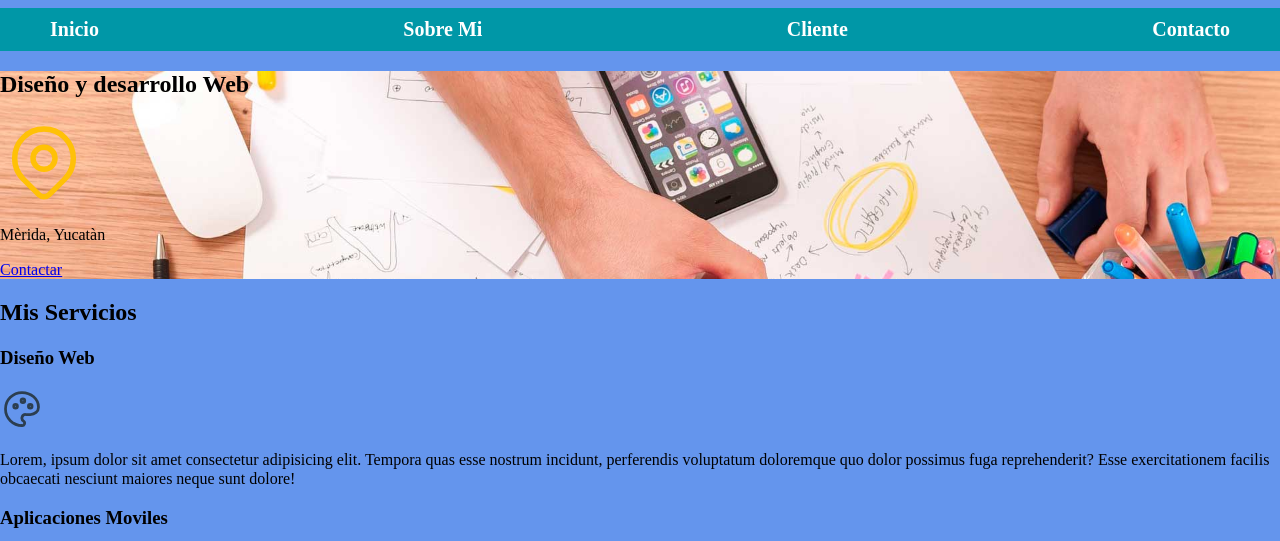
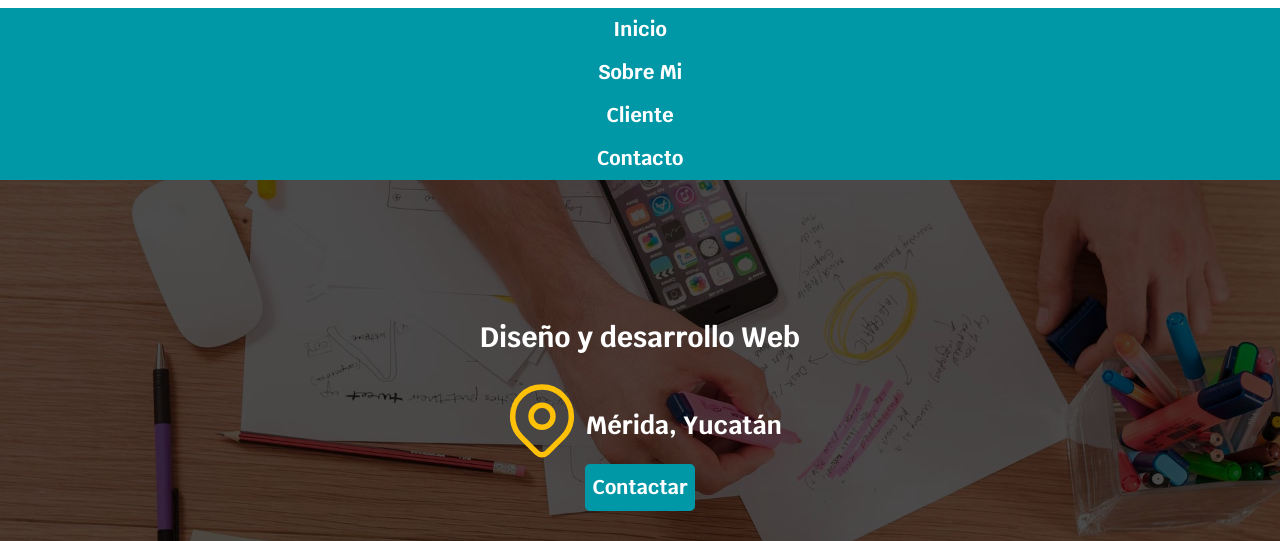
Before and after one commit to david011902/Pr-ctica-1---Developer-page, a plain HTML site: page index.html in a window 1280 px wide. Shown: the part 87-628 px from the top of the page. Drawn offline with Linux system fonts and the light colour scheme.

Commit message:
Hero finished

```diff
--- a/css/styles.css
+++ b/css/styles.css
@@ -8,6 +8,7 @@
     --primario: #ffc107;
     --secundario: #0097a7;
     --gris: #757575;
+    --grisClaro: #b6b6b6;
 }
 
 
@@ -16,20 +17,35 @@
 }
 body{
     font-size: 16px;
-    background-color: antiquewhite;
+    font-family: 'Krub', sans-serif;
+    /*background-color: antiquewhite;*/
+    background-image: linear-gradient
+    (to top, var(--grisClaro) 0%,  var(--blanco) 100%); /* De gris claro a oscuro */
+}
+
+/*Tipografia*/
+h1{
+    font-size: 3.8rem;
+}
+
+h2{
+    font-size: 2.8rem;
+}
+
+h3{
+    font-size: 1.8rem;
+}
+
+h1,h2,h3{
+    text-align: center;
 }
 
 
-.titulo{
-text-align: center;
-font-size: 3.8rem;
-}
 .titulo span{
-font-size: 2rem;
+    font-size: 2rem;
 }
 
 .navegacion-principal{
-    background-color: var(--secundario);
     display: flex; /*Flexbox esta diseñado para alinear elementos en los diseños*/
     /*justify-content para FILAS/ align-item es para COLUMNAS (flex-direction)*/
     justify-content: space-between;
@@ -62,7 +78,7 @@
 480px para moviles
 780px para tablets*/
 
-
+/*
 @media (min-width: 480px){
     body {
         background-color: blue;
@@ -80,9 +96,65 @@
     justify-content: space-between;
     }
     }
-
+*/
 .hero{
     background-image: url(../img/hero.jpg);/* ../ es para regresar un nivel de directorio ya que la carpeta img esta afuera de "css"*/
     background-repeat: no-repeat; /* Sirve para evitar la repeticion de la imagen cuando es pequeña*/
     background-size: cover;/*Sirve para cubrir la imagen con todo el tamaño posible*/
+    height: 450px; /*Alto del elemento hero*/
+    position: relative;/*Para manipular la posicion. El padre siempre de ser relativo*/
+
 }
+
+.contenido-hero{
+    position: absolute;
+    background-color:rgba(0, 0, 0, .7);
+    width: 100%;
+    height: 100%;
+    /*Alinear vertical y horizontal*/
+    display: flex;
+    flex-direction: column;
+    align-items: center;
+    justify-content: center;
+}
+
+
+/*Cambia el color del texto que esta en la imagen*/
+.contenido-hero p,
+.contenido-hero h2{
+    color: var(--blanco);
+}
+
+.boton{
+    display: inline-block; /* Esto hace que el botón se comporte como un cuadro */
+    padding: 10px 5px; /* Ajusta el tamaño del botón */
+    background-color: var(--secundario); /* Color de fondo del botón */
+    color: #fff; /* Color del texto */
+    border: 2px solid var(--secundario); /* Borde del mismo color del fondo */
+    border-radius: 5px; /* Bordes ligeramente redondeados */
+    font-size: 20px; /* Tamaño de la fuente */
+    text-align: center; /* Centra el texto */
+    text-decoration: none; /* Quita el subrayado del enlace */
+    width: 90%; /* Ajusta el ancho del botón */
+    transition: background-color 0.3s ease; /* Añade una transición suave para el hover */
+    font-weight: bold;
+}
+
+
+
+
+.ubicacion{
+    display: flex;
+    align-items: flex-end;
+    justify-content: center;
+    font-size: 25px;
+    font-weight: bold;
+}
+
+@media (min-width:768px) {
+
+    .boton{
+        width: auto;
+    }
+
+}
--- a/index.html
+++ b/index.html
@@ -33,13 +33,15 @@
     <section class="hero">
         <div class="contenido-hero">
             <h2>Diseño y desarrollo Web</h2>
-            <svg xmlns="http://www.w3.org/2000/svg" class="icon icon-tabler icon-tabler-map-pin" width="88" height="88" viewBox="0 0 24 24" stroke-width="1.5" stroke="#ffc107" fill="none" stroke-linecap="round" stroke-linejoin="round">
-                <path stroke="none" d="M0 0h24v24H0z" fill="none"/>
-                <path d="M9 11a3 3 0 1 0 6 0a3 3 0 0 0 -6 0" />
-                <path d="M17.657 16.657l-4.243 4.243a2 2 0 0 1 -2.827 0l-4.244 -4.243a8 8 0 1 1 11.314 0z" />
+            <div class="ubicacion">
+                <svg xmlns="http://www.w3.org/2000/svg" class="icon icon-tabler icon-tabler-map-pin" width="88" height="88" viewBox="0 0 24 24" stroke-width="1.5" stroke="#ffc107" fill="none" stroke-linecap="round" stroke-linejoin="round">
+                    <path stroke="none" d="M0 0h24v24H0z" fill="none"/>
+                    <path d="M9 11a3 3 0 1 0 6 0a3 3 0 0 0 -6 0" />
+                    <path d="M17.657 16.657l-4.243 4.243a2 2 0 0 1 -2.827 0l-4.244 -4.243a8 8 0 1 1 11.314 0z" />
                 </svg>
-            <p>Mèrida, Yucatàn</p>
-            <a href="#">Contactar</a>
+                <p>Mérida, Yucatán</p>
+            </div>
+            <a class="boton" href="#">Contactar</a>
         </div>
     </section>
 
```
